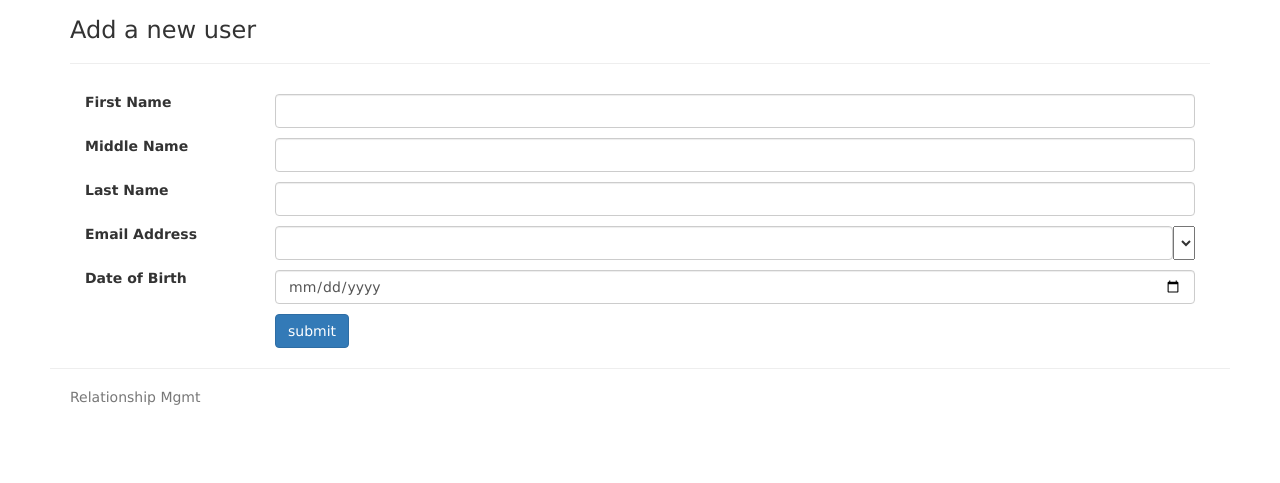
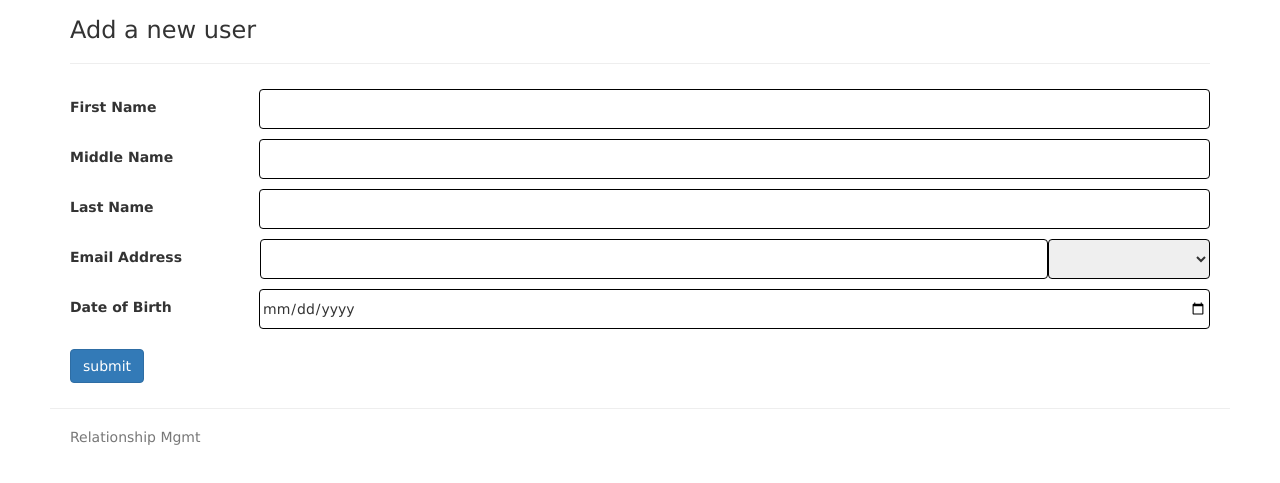
Before and after one commit to davidfudacz/RMD, a website: page views/inputInfo.html in a window 1280 px wide. Shown: the part 53-536 px from the top of the page. Drawn offline with nearby package versions, Linux system fonts and the light colour scheme; files that its build step writes are made by us from their sources.

Commit message:
style changes, adding flexbox

```diff
--- a/public/stylesheets/style.css
+++ b/public/stylesheets/style.css
@@ -17,4 +17,38 @@ label {
 
 .type-option {
   display: flex;
+  flex: 5;
 }
+div.form-group {
+  display: flex;
+  flex-direction: column;
+  align-content: space-between;
+}
+
+div.contact-input {
+  display: flex;
+  flex-direction: row;
+  flex-basis: 40px;
+  margin: 5px 0 5px 0;
+
+}
+
+label.contact-input {
+  flex: 1;
+}
+
+input.contact-input {
+  flex: 5;
+  border: solid 1px black;
+  padding: 2px;
+  border-radius: 4px;
+
+}
+
+select.contact-input {
+  flex: 1;
+  border: solid 1px black;
+  padding: 2px;
+  border-radius: 4px;
+
+}
--- a/views/inputInfo.html
+++ b/views/inputInfo.html
@@ -17,36 +17,37 @@
 
 
     <div class="form-group">
-        <label for="firstName" class="col-sm-2 control-label">First Name</label>
-        <div class="col-sm-10">
-          <input name="firstName" type="text" value = "{{ contact.firstName }}" class="form-control"/>
+        <div class="contact-input">
+          <label for="firstName" class="contact-input">First Name</label>
+          <input name="firstName" type="text" value = "{{ contact.firstName }}" class="contact-input"/>
         </div>
-        <label for="middleName" class="col-sm-2 control-label">Middle Name</label>
-        <div class="col-sm-10">
-          <input name="middleName" type="text" value = "{{ contact.middleName }}" class="form-control"/>
+        <div class="contact-input">
+            <label for="middleName" class="contact-input">Middle Name</label>
+          <input name="middleName" type="text" value = "{{ contact.middleName }}" class="contact-input"/>
         </div>
-        <label for="lastName" class="col-sm-2 control-label">Last Name</label>
-        <div class="col-sm-10">
-          <input name="lastName" type="text" value = "{{ contact.lastName }}" class="form-control"/>
+        <div class="contact-input">
+            <label for="lastName" class="contact-input">Last Name</label>
+          <input name="lastName" type="text" value = "{{ contact.lastName }}" class="contact-input"/>
         </div>
-        <label for="email" class="col-sm-2 control-label">Email Address</label>
-        <div class="col-sm-10">
+        <div class="contact-input">
+            <label for="email" class="contact-input">Email Address</label>
           <div class="type-option">
-            <input name="email" type="text" value = "{% if email %}{{email}}{% endif %}" class="form-control"/><select>
+            <input name="email" type="text" value = "{% if email %}{{email}}{% endif %}" class="contact-input"/>
+            <select class="contact-input">
               {% for type in types %}
               <option name="emailType" value="{{type.id}}">{{type.name}}</option>
               {% endfor %}
             </select>
           </div>
         </div>
-        <label for="dateOfBirth" class="col-sm-2 control-label">Date of Birth</label>
-        <div class="col-sm-10">
-            <input name="dateOfBirth" type="date" value = "{{ contact.dateOfBirth }}" class="form-control"/>
+        <div class="contact-input">
+            <label for="dateOfBirth" class="contact-input">Date of Birth</label>
+            <input name="dateOfBirth" type="date" value = "{{ contact.dateOfBirth }}" class="contact-input"/>
         </div>
     </div>
 
 
-    <div class="col-sm-offset-2 col-sm-10">
+    <div class="col-sm-offset-2 contact-input">
       <button type="submit" class="btn btn-primary">submit</button>
     </div>
 
```
